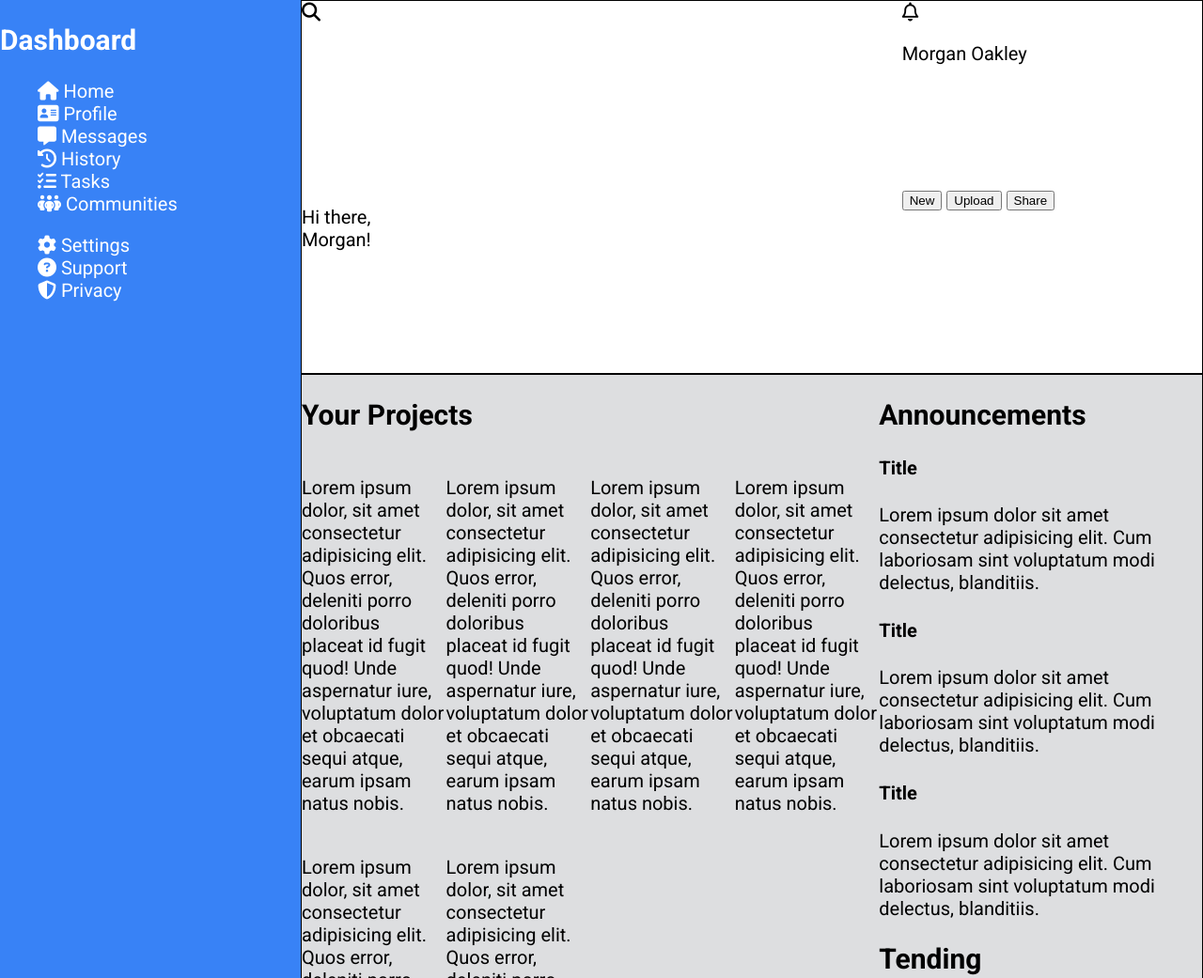
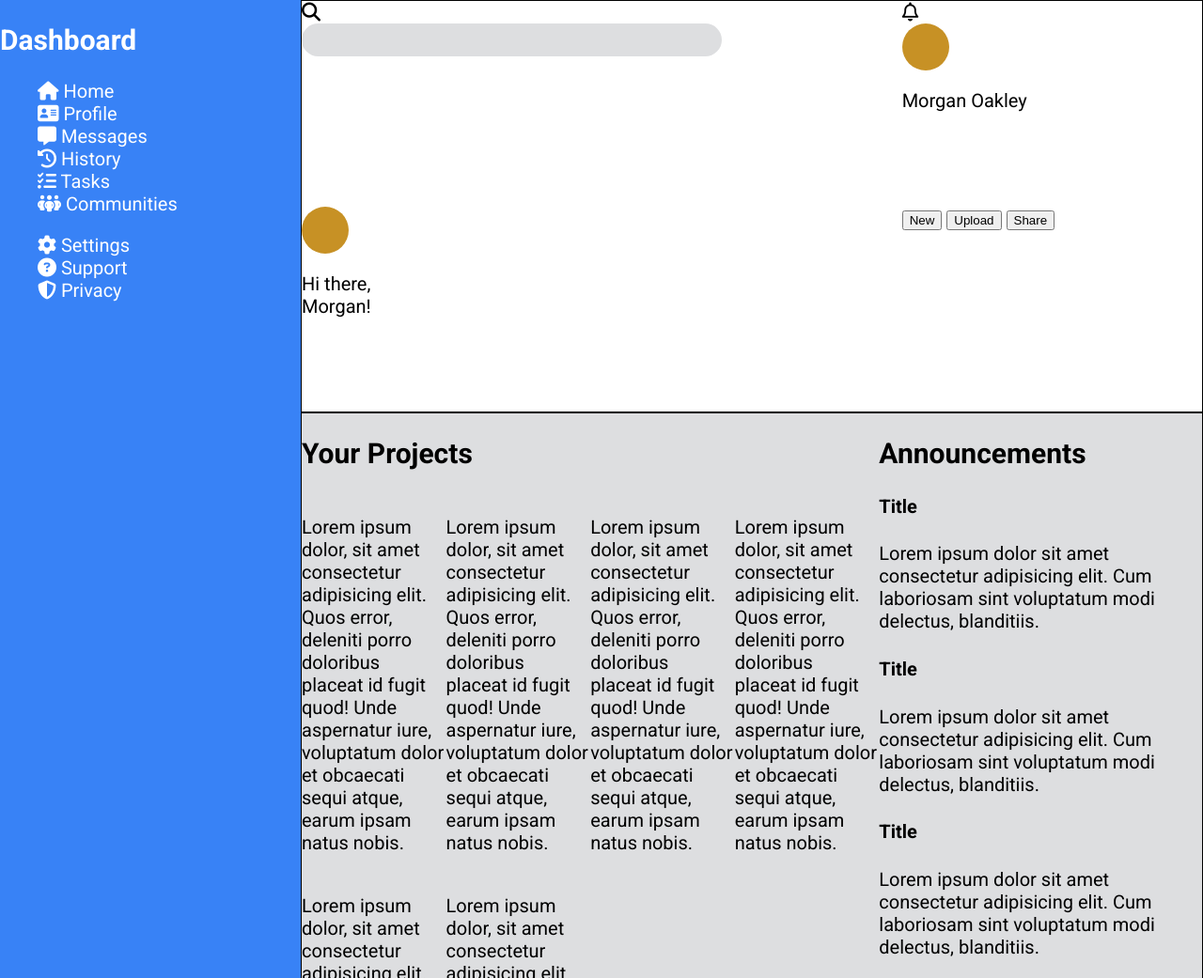
Before and after one commit to cmoratagarcia/odin-admin-dashboard, a plain HTML site: page index.html in a window 1280 px wide. Shown: the top 1041 px of the page at 94% size. Drawn offline with Linux system fonts and the light colour scheme.

Commit message:
Create search bar and user icon placeholders

```diff
--- a/index.html
+++ b/index.html
@@ -36,9 +36,9 @@
       </ul>
     </nav>
     <header>
-      <div class="search-bar">
+      <div>
         <i class="fa-solid fa-magnifying-glass"></i>
-        <div></div>
+        <div class="search-bar"></div>
       </div>
       <div class="user-info">
         <i class="fa-sharp fa-regular fa-bell"></i>
--- a/styles.css
+++ b/styles.css
@@ -33,7 +33,12 @@ header {
     border: 1px solid black;
     display: grid;
     grid-template: 1fr 1fr/2fr 1fr;
-
+}
+.search-bar {
+    background-color: var(--blue-gray);
+    border-radius: 20px;
+    height: 35px;
+    width: 70%;
 }
 main {
     grid-column: 2/3;
@@ -47,3 +52,9 @@ main {
     grid-template-columns: repeat(auto-fit, minmax(150px, 1fr));
 
 }
+.user-icon {
+    background-color: var(--orange);
+    border-radius: 50%;
+    height: 50px;
+    width: 50px;
+}
```
